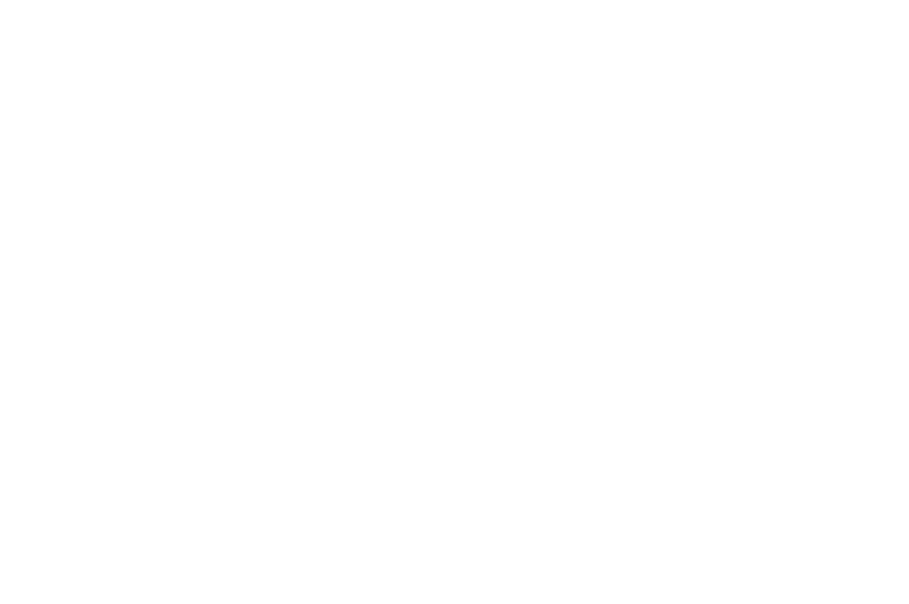
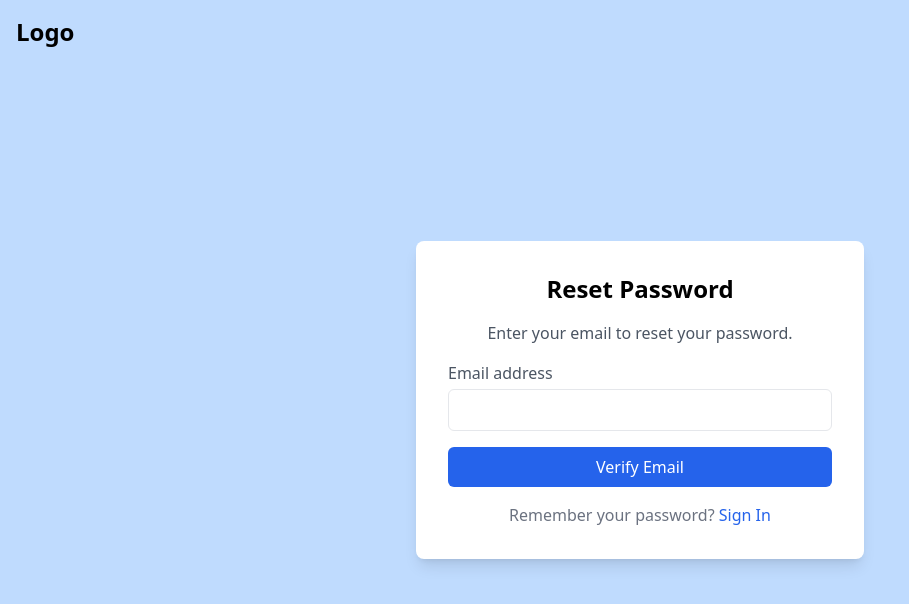
Before and after one commit to fouadM200/Brogrammers_SOEN343_Project_W25, a React (Vite) app: page /forgot-password in a window 1280 px wide. Before the commit this address had no page. Shown: the top 604 px of the page, without its empty margins (0-909 px from the left). Built offline with nearby package versions, Linux system fonts and the light colour scheme.

Commit message:
Add files via upload

```diff
--- a/src/App.jsx
+++ b/src/App.jsx
@@ -5,6 +5,7 @@
 import Auth from "./Auth";
 import SignOut from "./SignOut";
 import Homepage from './Homepage';
+import ForgotPassword from "./ForgotPassword";  // ✅ Import ForgotPassword page
 
 const App = () => {
   const [currentUser, setCurrentUser] = useState(null);
@@ -44,7 +45,7 @@
         />
         <Route path="/auth" element={<Auth onAuth={handleAuth} />} />
         <Route path="/signout" element={<SignOut onSignOut={handleSignOut} />} />
-        <Route path="/" element={<Homepage />} />
+        <Route path="/forgot-password" element={<ForgotPassword />} /> {/* ✅ Added Forgot Password Route */}
       </Routes>
     </Router>
   );
--- a/src/Auth.jsx
+++ b/src/Auth.jsx
@@ -20,8 +20,6 @@
     e.preventDefault();
 
     let users = JSON.parse(localStorage.getItem("users")) || [];
-
-    // Convert entered email to lowercase for storage & comparison
     const formattedEmail = formData.email.trim().toLowerCase();
 
     if (isSignUp) {
@@ -30,13 +28,11 @@
         return;
       }
 
-      // Ensure attendee provides a university name
       if (formData.role === "attendee" && !formData.university.trim()) {
         alert("University name is required for attendees.");
         return;
       }
 
-      // Store user with lowercase email for consistency
       users.push({ ...formData, email: formattedEmail });
       localStorage.setItem("users", JSON.stringify(users));
       alert("Sign-up successful! Please log in.");
@@ -53,24 +49,29 @@
 
       localStorage.setItem("currentUser", JSON.stringify(user));
       onAuth();
-
-      // Redirect based on user role
-      if (user.role === "organizer") {
-        navigate("/dashboard");
-      } else if (user.role === "attendee") {
-        navigate("/dashboard");
-      }
+      navigate("/dashboard");
     }
   };
 
   return (
-    <div className="flex h-screen">
+    <div className="flex h-screen relative">
+      {/* Home Icon - Click to go home */}
+      <div
+  className="absolute top-4 left-4 cursor-pointer text-2xl font-bold text-black"
+  onClick={() => navigate("/")}
+>
+  Logo
+</div>
+
+
       {/* Left Section - Form */}
-      <div className="w-1/2 flex items-center justify-center bg-white">
+      <div className="w-1/2 flex items-center justify-center bg-blue-200">
+
+
         <div className="w-full max-w-md p-8">
           <div className="flex justify-center mb-4">
             {/* Logo */}
-            <span className="text-blue-600 text-3xl font-bold">🌊</span>
+
           </div>
           <h2 className="text-2xl font-bold text-gray-900 mb-2 text-center">
             {isSignUp ? "Create an account" : "Sign in to your account"}
@@ -149,9 +150,13 @@
               <label className="flex items-center text-gray-600 text-sm">
                 <input type="checkbox" className="mr-2" /> Remember me
               </label>
-              <span className="text-blue-600 text-sm cursor-pointer hover:underline">
-                Forgot password?
-              </span>
+              <span
+  onClick={() => navigate("/forgot-password")}
+  className="text-blue-600 text-sm cursor-pointer hover:underline"
+>
+  Forgot password?
+</span>
+
             </div>
 
             <button
--- /dev/null
+++ b/src/ForgotPassword.jsx
@@ -0,0 +1,147 @@
+import { useState } from "react";
+import { useNavigate } from "react-router-dom";
+
+const ForgotPassword = () => {
+  const [email, setEmail] = useState("");
+  const [emailVerified, setEmailVerified] = useState(false);
+  const [password, setPassword] = useState("");
+  const [confirmPassword, setConfirmPassword] = useState("");
+  const navigate = useNavigate();
+
+  const handleVerifyEmail = (e) => {
+    e.preventDefault();
+
+    // Retrieve stored users from localStorage
+    let users = JSON.parse(localStorage.getItem("users")) || [];
+
+    // Check if email exists
+    const userExists = users.some(user => user.email === email.trim().toLowerCase());
+
+    if (!userExists) {
+      alert("No account found with this email.");
+      return;
+    }
+
+    // If email exists, enable password reset fields
+    setEmailVerified(true);
+  };
+
+  const handleResetPassword = (e) => {
+    e.preventDefault();
+
+    if (password.length < 6) {
+      alert("Password must be at least 6 characters.");
+      return;
+    }
+
+    if (password !== confirmPassword) {
+      alert("Passwords do not match.");
+      return;
+    }
+
+    // Retrieve users from localStorage
+    let users = JSON.parse(localStorage.getItem("users")) || [];
+
+    // Update the user's password
+    users = users.map(user =>
+      user.email === email.trim().toLowerCase() ? { ...user, password } : user
+    );
+
+    // Save updated users back to localStorage
+    localStorage.setItem("users", JSON.stringify(users));
+
+    alert("Password successfully reset! You can now log in.");
+    navigate("/auth");
+  };
+
+  return (
+    <div className="flex h-screen justify-center items-center bg-blue-200 relative">
+      {/* Logo - Clickable, Redirects to Home */}
+      <div
+        className="absolute top-4 left-4 cursor-pointer text-2xl font-bold text-black"
+        onClick={() => navigate("/")}
+      >
+        Logo
+      </div>
+
+      <div className="bg-white p-8 rounded-lg shadow-lg w-full max-w-md">
+        <h2 className="text-2xl font-bold text-center mb-4">Reset Password</h2>
+
+        {!emailVerified ? (
+          // Step 1: Verify Email
+          <form onSubmit={handleVerifyEmail}>
+            <p className="text-gray-600 text-center mb-4">
+              Enter your email to reset your password.
+            </p>
+
+            <div className="mb-4">
+              <label className="block text-gray-600 mb-1">Email address</label>
+              <input
+                type="email"
+                value={email}
+                onChange={(e) => setEmail(e.target.value)}
+                className="w-full p-2 border rounded-md"
+                required
+              />
+            </div>
+
+            <button
+              type="submit"
+              className="w-full bg-blue-600 text-white p-2 rounded-md hover:bg-blue-700"
+            >
+              Verify Email
+            </button>
+          </form>
+        ) : (
+          // Step 2: Reset Password
+          <form onSubmit={handleResetPassword}>
+            <p className="text-gray-600 text-center mb-4">
+              Email verified! Enter a new password.
+            </p>
+
+            <div className="mb-4">
+              <label className="block text-gray-600 mb-1">New Password</label>
+              <input
+                type="password"
+                value={password}
+                onChange={(e) => setPassword(e.target.value)}
+                className="w-full p-2 border rounded-md"
+                required
+              />
+            </div>
+
+            <div className="mb-4">
+              <label className="block text-gray-600 mb-1">Confirm Password</label>
+              <input
+                type="password"
+                value={confirmPassword}
+                onChange={(e) => setConfirmPassword(e.target.value)}
+                className="w-full p-2 border rounded-md"
+                required
+              />
+            </div>
+
+            <button
+              type="submit"
+              className="w-full bg-green-600 text-white p-2 rounded-md hover:bg-green-700"
+            >
+              Reset Password
+            </button>
+          </form>
+        )}
+
+        <p className="mt-4 text-center text-gray-500">
+          Remember your password?{" "}
+          <span
+            onClick={() => navigate("/auth")}
+            className="text-blue-600 cursor-pointer hover:underline"
+          >
+            Sign In
+          </span>
+        </p>
+      </div>
+    </div>
+  );
+};
+
+export default ForgotPassword;
```
